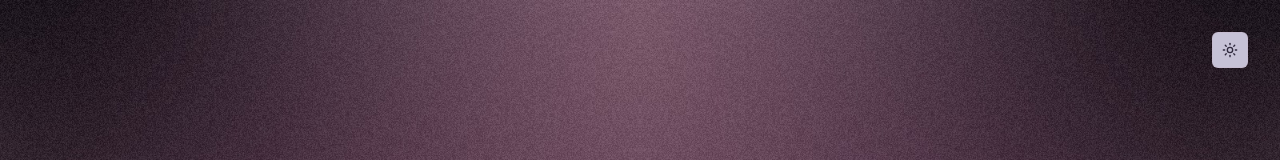
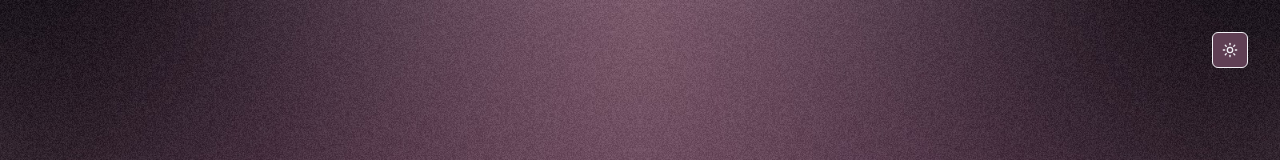
Before and after one commit to wilmxre/gym-stats, a React (Vite) app: page /login in a window 1280 px wide. Shown: the top 160 px of the page. Built offline with nearby package versions, Linux system fonts and the light colour scheme.

Commit message:
Improve color scheme

```diff
--- a/src/components/ui/theme-switch.tsx
+++ b/src/components/ui/theme-switch.tsx
@@ -10,13 +10,13 @@ export const ThemeSwitch = () => {
       variant="ghost"
       size="icon"
       onClick={toggleTheme}
-      className="bg-background-200 hover:bg-background-200/90 backdrop-blur-sm border border-secondary-300/20"
+      className="bg-hex-secondary hover:bg-hex-secondary backdrop-blur-sm border border-hex-text"
       aria-label="Toggle theme"
     >
       {theme === 'light' ? (
-        <Sun className="h-5 w-5 text-primary-800" />
+        <Sun className="h-5 w-5 text-hex-text" />
       ) : (
-        <Moon className="h-5 w-5 text-primary-800" />
+        <Moon className="h-5 w-5 text-hex-text" />
       )}
     </Button>
   )
--- /dev/null
+++ b/src/pages/Sandbox.tsx
@@ -0,0 +1,18 @@
+import { ThemeSwitch } from '@/components/ui/theme-switch'
+import { UserMenu } from '@/components/ui/user-menu'
+import { CalendarHeatmap } from '../components/activity-calendar'
+
+export const Sandbox = () => {
+  return (
+    <div className="min-h-screen bg-background-50 p-8">
+      <span className="fixed top-8 right-8 z-50 flex items-center gap-2">
+        <ThemeSwitch />
+        <UserMenu />
+      </span>
+
+      <div className="max-w-6xl mx-auto">
+        <CalendarHeatmap />
+      </div>
+    </div>
+  )
+}
--- a/tailwind.config.mjs
+++ b/tailwind.config.mjs
@@ -6,6 +6,13 @@ export default {
   theme: {
     extend: {
       colors: {
+        hex: {
+          text: 'hsl(264, 20%, 95%)',
+          background: 'hsl(252, 20%, 5%)',
+          primary: 'hsl(262, 20%, 75%)',
+          secondary: 'hsl(321, 20%, 31%)',
+          accent: 'hsl(340, 21%, 58%)'
+        },
         text: {
           50: 'hsl(var(--text-50))',
           100: 'hsl(var(--text-100))',
```
